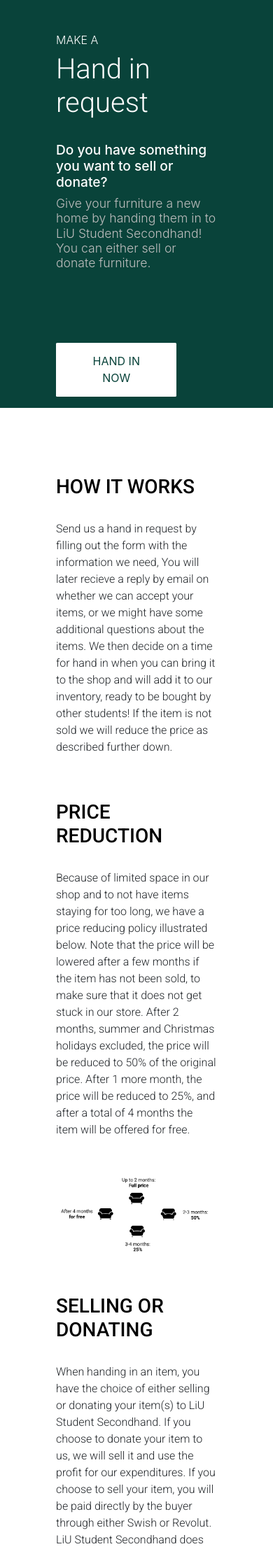
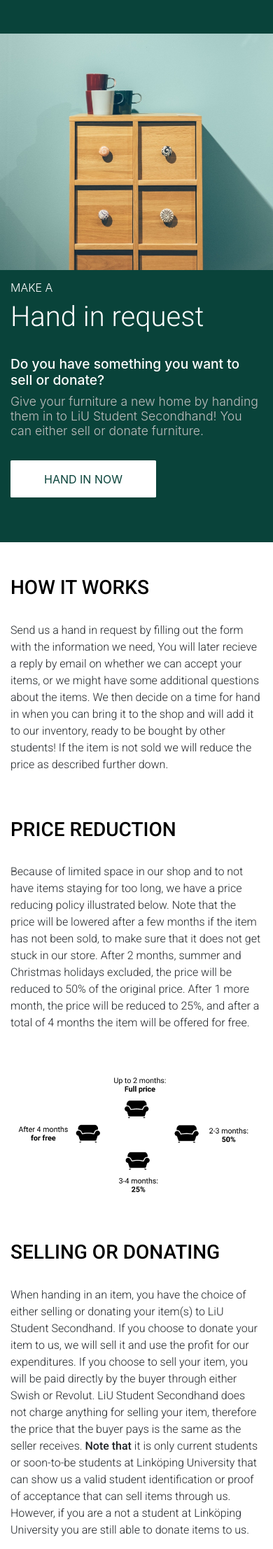
Before and after one commit to bjobe613/lssh, a Flask app: page /hand_in in a window 390 px wide. Shown: the part 98-2312 px from the top of the page at 70% size. Run offline with Flask 2, Linux system fonts and the light colour scheme; some libraries are stand-ins or nearby versions.

Commit message:
Fixes hand in responsiveness

```diff
--- a/lssh/static/css/hand_in.css
+++ b/lssh/static/css/hand_in.css
@@ -10,6 +10,7 @@
     -moz-background-size: cover;
     -o-background-size: cover;
     background-size: cover;
+    height: 40vh;
 }
 
 .btn-white {
@@ -22,8 +23,8 @@
     font-size: 1rem;
 }
 
-#about-us-container3 {
-    min-height: 55vh;
+#green-container {
+    min-height: 50vh;
 
 }
 
--- a/lssh/static/css/layout.css
+++ b/lssh/static/css/layout.css
@@ -325,18 +325,6 @@ p {
     position: absolute;
 }
 
-.arrow-down {
-    width: 0;
-    height: 0;
-    border-left: 20px solid transparent;
-    border-right: 20px solid transparent;
-    border-top: 15px solid rgb(255, 255, 255);
-    transform: translateX(-50%);
-    position: absolute;
-    left: 50%;
-}
-
-
 
 .inline {
     display: inline-block;
--- a/lssh/templates/hand_in.html
+++ b/lssh/templates/hand_in.html
@@ -8,42 +8,36 @@
 {% endblock more_head %}
 
 {% block content %}
-      <!--Where the html should be written-->
-      <div id="about-us-container" class="container-fluid">
-        <div class="row">
-            <div class="col-1 offset-7 text-center">
-                <div class="arrow-down d-sm-block d-none"></div>
-            </div>
-            <div class="col-4"></div>
-        </div>
-    </div>
 
-    <div id="about-us-container3" class="container-fluid green-bg">
-        <div class="row pt-5">
+    <div class="container-fluid pl-0 pr-0 green-bg">
+        <div id="green-container" class="container-fluid container-max-width">
+            <div class="row pt-5 pb-5 align-items-center">
 
-            <div class="col-xl-3 col-8 offset-2 pb-3">
+                <div class="col-md-6 col-12 pb-3 pt-3">
                     <h4>MAKE A</h4>
                     <h1 class="text-white">Hand in request</h1>
                     <br>
                     <h5 class="text-white">Do you have something you want to sell or donate?</h5>
                     <h6>Give your furniture a new home by handing them in to LiU Student Secondhand! You can either sell or donate furniture.</h6>
                     <br>
-                <br><br><br>
+
                     <form action="{{ url_for('main.hand_in_request') }}">
-                    <button class="white-btn w-75" type="submit">HAND IN NOW</button>
+                        <button class="white-btn pr-5 pl-5" type="submit">HAND IN NOW</button>
                     </form>
 
                 </div>
 
-            <div class="col-1 h-100"></div>
-            <div id="img-hand-in" class="col-sm-4 col-12 green-bg"></div>
+                <div id="img-hand-in" class="col-md-6 order-first order-md-last col-12"></div>
+
 
             </div>
         </div>
+    </div>
 
-    <div id="about-us-container2" class="container-fluid" >
+
+    <div id="about-us-container2" class="container-fluid container-max-width pt-5" >
         <div class="row pb-5">
-            <div class="col-8 offset-2 col-sm-8 mt-5 pt-5">
+            <div class="col">
 
                 <h3>HOW IT WORKS</h3>
                 <br>
@@ -55,11 +49,11 @@
                 </p>
 
             </div>
-            <div class="col-sm-2"></div>
+
         </div>
 
         <div class="row pb-5">
-            <div class="col-8 offset-2 col-sm-8">
+            <div class="col">
                 <h3>PRICE REDUCTION</h3>
                 <br>
                 <p>Because of limited space in our shop and to not have items staying for too long, we have a price reducing policy
@@ -79,7 +73,7 @@
         </div>
 
         <div class="row pb-5">
-            <div class="col-8 offset-2">
+            <div class="col">
                 <h3>SELLING OR DONATING</h3>
                 <br>
                 <p>When handing in an item, you have the choice of either selling or donating your item(s) to LiU Student Secondhand. If you choose to donate your item to us, we will sell it and use the profit for our expenditures. If you choose to sell your item, you will be paid directly by the buyer through either Swish or Revolut. LiU Student Secondhand does not charge anything for selling your item, therefore the price that the buyer pays is the same as the seller receives.
@@ -88,7 +82,7 @@
         </div>
 
         <div class="row pb-5">
-            <div class="col-8 offset-2">
+            <div class="col">
                 <p><b>Things to think about before sending a request:</b></p>
                     <ol>
                         <li>- Is the item something we generally accept? We only accept furniture and things for the home. Some of the things we do not accept are textiles, books, mattresses and bicycles.</li>
@@ -100,7 +94,7 @@
         </div>
 
         <div class="row pb-5">
-            <div class="col-8 offset-2 text-center">
+            <div class="col text-center">
                 <h3>Sounds good?</h3>
                 <form action="{{ url_for('main.hand_in_request') }}">
                     <button class="green-btn" type="submit">MAKE A HAND IN NOW!</button>
--- a/lssh/templates/hand_in_request.html
+++ b/lssh/templates/hand_in_request.html
@@ -50,7 +50,7 @@
 
             </div>
             <div class="col-md-5 col-8 pl-5">
-                <div class="row">
+                <div class="row text-center">
                     <div id="handin-step-1" class="col-4 rounded-left selected-step">
                         <p class="p-handin">STEP 1</p>
                         <h5>Seller</h5>
--- a/lssh/templates/layout.html
+++ b/lssh/templates/layout.html
@@ -121,38 +121,36 @@
 
                 <div class="collapse navbar-collapse" id="navbarResponsive">
 
-                    <ul class="navbar-nav text-center">
-                        <li class="nav-item layout-mobile-center pr-4">
-                            <a class="nav-link" href="">FOR BUYERS</a>
-                        </li>
-                        <li class="nav-item layout-mobile-center">
-                            <a class="nav-link" href="{{ url_for('main.hand_in') }}">FOR SELLERS</a>
-                        </li>
-                    </ul>
+
+
 
 
 
                     <ul class="navbar-nav ml-auto text-center">
-                        <li class="nav-item layout-mobile-center pr-4">
+                        <li class="nav-item pr-4">
                             <a class="nav-link" href="{{ url_for('main.startup') }}">HOME</a>
                         </li>
-                        <li class="nav-item layout-mobile-center pr-4">
+                        <li class="nav-item pr-4">
                             <a class="nav-link" href="{{ url_for('products.catalog') }}">SHOP</a>
                         </li>
 
-                        <li class="nav-item layout-mobile-center pr-4">
+                        <li class="nav-item pr-4">
+                            <a class="nav-link" href="{{ url_for('main.hand_in') }}">HAND IN</a>
+                        </li>
+
+                        <li class="nav-item pr-4">
                             <a class="nav-link" href="{{ url_for('main.news') }}">NEWS</a>
                         </li>
 
-                        <li class="nav-item layout-mobile-center pr-4">
+                        <li class="nav-item pr-4">
                             <a class="nav-link" href="{{ url_for('main.transport') }}">TRANSPORT</a>
                         </li>
 
-                        <li class="nav-item layout-mobile-center pr-4">
+                        <li class="nav-item pr-4">
                             <a class="nav-link" href="{{ url_for('main.about_us') }}">ABOUT</a>
                         </li>
 
-                        <li class="nav-item layout-mobile-center pr-4">
+                        <li class="nav-item pr-4">
                             <a class="nav-link" href="{{ url_for('main.faq') }}">HELP</a>
                         </li>
 
```
Lines whose indentation alone changed are shown as unchanged.
